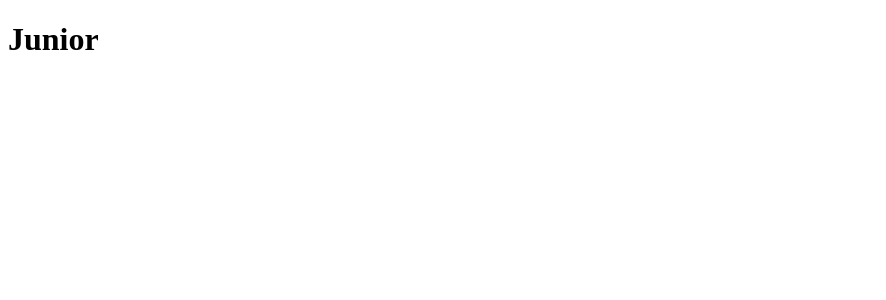
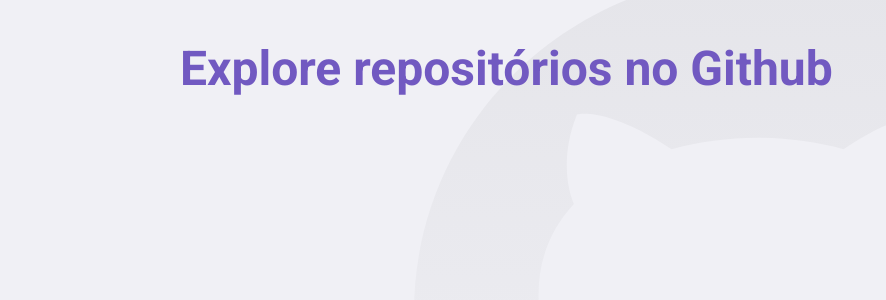
Before and after one commit to Ivo-Jr/github-explorer, a React (Create React App) app: page / in a window 1280 px wide. Shown: the top 300 px of the page, without its empty margins (0-886 px from the left). Built offline with nearby package versions, Linux system fonts and the light colour scheme.

Commit message:
utilizando styled components

```diff
--- a/package.json
+++ b/package.json
@@ -12,7 +12,8 @@
     "@types/react-dom": "^17.0.0",
     "react": "^17.0.2",
     "react-dom": "^17.0.2",
-    "react-scripts": "4.0.3",
+    "react-router-dom": "^5.3.0",
+    "react-scripts": "4.0.2",
     "typescript": "^4.1.2",
     "web-vitals": "^1.0.1"
   },
@@ -35,6 +36,8 @@
     ]
   },
   "devDependencies": {
+    "@types/react-router-dom": "^5.1.8",
+    "@types/styled-components": "^5.1.14",
     "@typescript-eslint/eslint-plugin": "^4.31.0",
     "@typescript-eslint/parser": "^4.31.0",
     "eslint": "^7.32.0",
--- a/public/index.html
+++ b/public/index.html
@@ -6,6 +6,10 @@
     <meta name="theme-color" content="#3a3a3a" />
 
     <title>React App</title>
+
+    <link rel="preconnect" href="https://fonts.googleapis.com">
+    <link rel="preconnect" href="https://fonts.gstatic.com" crossorigin>
+    <link href="https://fonts.googleapis.com/css2?family=Roboto:wght@400;700&display=swap" rel="stylesheet">
   </head>
   <body>
     <noscript>You need to enable JavaScript to run this app.</noscript>
--- a/src/App.tsx
+++ b/src/App.tsx
@@ -1,7 +1,16 @@
 import React from 'react';
+import { BrowserRouter } from 'react-router-dom';
 
-function App() {
-  return <h1>Junior</h1>;
-}
+import GlobalStyle from './styles/global';
+import Routes from './routes';
+
+const App: React.FC = () => (
+  <>
+    <BrowserRouter>
+      <Routes />
+    </BrowserRouter>
+    <GlobalStyle />
+  </>
+);
 
 export default App;
--- /dev/null
+++ b/src/pages/Dashboard/index.tsx
@@ -0,0 +1,9 @@
+import React from 'react';
+
+import { Title } from './styles';
+
+const Dashboard: React.FC = () => {
+  return <Title>Explore repositórios no Github</Title>;
+};
+
+export default Dashboard;
--- /dev/null
+++ b/src/pages/Dashboard/styles.ts
@@ -0,0 +1,8 @@
+/* eslint-disable import/prefer-default-export */
+/* eslint-disable import/no-extraneous-dependencies */
+import styled from 'styled-components';
+
+export const Title = styled.h1`
+  font-size: 48px;
+  color: #7159c1;
+`;
--- /dev/null
+++ b/src/pages/Repository/index.tsx
@@ -0,0 +1,7 @@
+import React from 'react';
+
+const Repository: React.FC = () => {
+  return <h1>Repository</h1>;
+};
+
+export default Repository;
--- /dev/null
+++ b/src/routes/index.tsx
@@ -0,0 +1,14 @@
+import React from 'react';
+import { Switch, Route } from 'react-router-dom';
+
+import Dashboard from '../pages/Dashboard';
+import Repository from '../pages/Repository';
+
+const Routes: React.FC = () => (
+  <Switch>
+    <Route path="/" exact component={Dashboard} />
+    <Route path="/Repository" component={Repository} />
+  </Switch>
+);
+
+export default Routes;
--- /dev/null
+++ b/src/styles/global.ts
@@ -0,0 +1,33 @@
+/* eslint-disable import/no-extraneous-dependencies */
+import { createGlobalStyle } from 'styled-components';
+
+import githubBackground from '../assets/github-background.svg';
+
+export default createGlobalStyle`
+  * {
+    margin: 0;
+    padding: 0;
+    outline: 0;
+    box-sizing: border-box;
+  }
+
+  body {
+    background: #F0F0F5 url(${githubBackground}) no-repeat 70% top;
+    -webkit-font-smoothing: antialiased;
+  }
+
+  body, input, button {
+    font: 16px Roboto, sans-serif;
+  }
+
+  #root {
+    max-width: 960px;
+    margin: 0 auto;
+    padding: 40px 20px
+  }
+
+  button {
+    cursor: pointer
+  }
+
+`;
```
Also changed, not shown: src/assets/github-background.svg (added), 1 other file (tests, documents, lock files or other folders).
